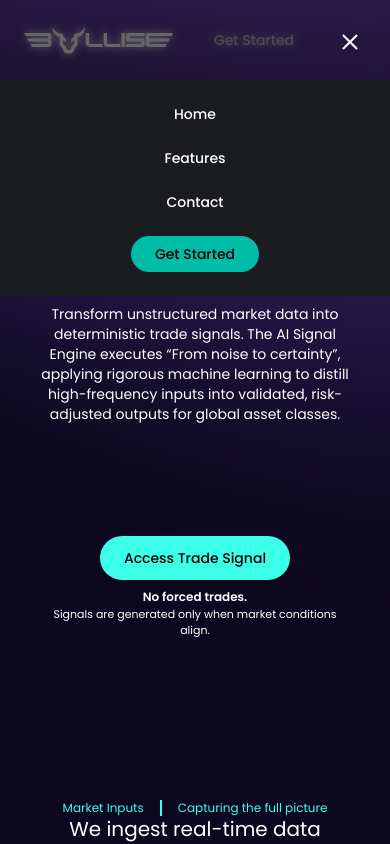
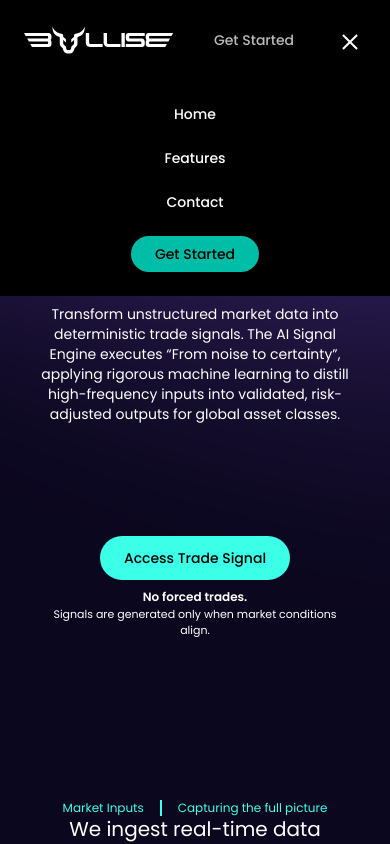
Before and after one commit to ImnMuqri/ai-trading-landing, a Nuxt app: page /aisignal in a window 390 px wide. Both pictures are taken after a click on the button "Toggle Mobile Menu". Shown: the top 844 px of the page. Built offline with nearby package versions, Linux system fonts and the light colour scheme.

Commit message:
Carousel and responsiveness

```diff
--- a/app/components/Navbar.vue
+++ b/app/components/Navbar.vue
@@ -1,7 +1,8 @@
 <template>
   <header class="fixed top-0 left-0 w-full z-50 backdrop-blur h-20">
     <nav
-      class="mx-auto px-6 md:px-20 h-20 flex items-center justify-between relative">
+      class="mx-auto px-6 md:px-20 h-20 flex items-center justify-between relative"
+      :class="mobileMenuOpen ? 'bg-black' : ''">
       <!-- Logo -->
       <img
         src="/BulliseLogo.svg"
@@ -73,18 +74,18 @@
       </button>
 
       <!-- Mobile Menu Overlay -->
-      <transition name="fade">
+      <!-- <transition name="fade">
         <div
           v-if="mobileMenuOpen"
           class="fixed inset-0 bg-black/60 backdrop-blur-sm z-40"
           @click="toggleMobileMenu"></div>
-      </transition>
+      </transition> -->
 
       <!-- Mobile Menu -->
       <transition name="slide-down">
         <div
           v-if="mobileMenuOpen"
-          class="fixed top-20 left-0 w-full bg-[#1A1C20] z-50 flex flex-col items-center py-6 gap-6">
+          class="fixed top-[80px] left-0 w-full bg-black z-50 flex flex-col items-center py-6 gap-6">
           <NuxtLink
             to="/"
             class="text-white text-sm font-medium"
```
